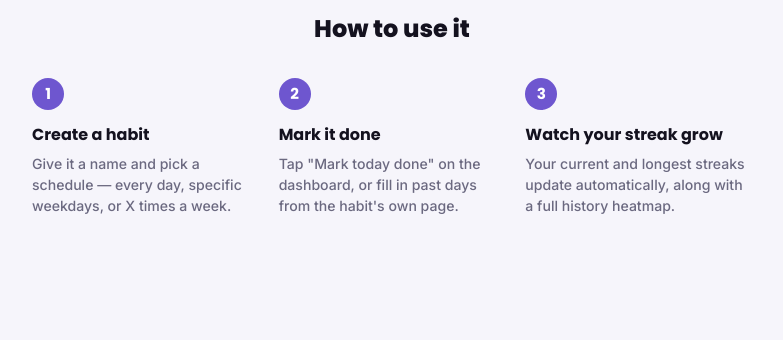
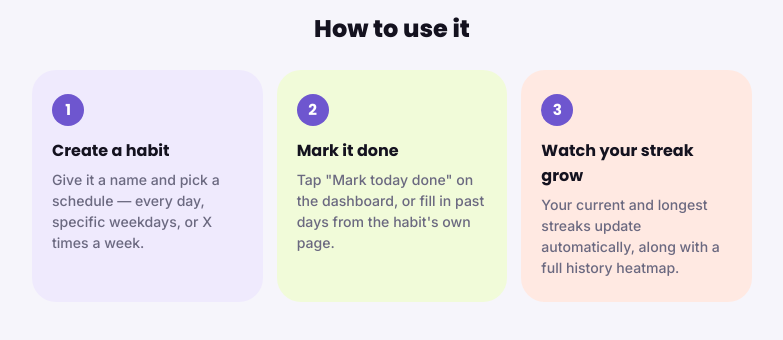
Before and after one commit to saraamir202216-prog/habit-tracker, a React (Vite) app in the folder frontend/: page / in a window 1280 px wide. Shown: the part 972-1312 px from the top of the page, without its empty margins (248-1031 px from the left). Before the commit the page ends 1288 px from the top, so only its background shows below. Built offline with nearby package versions, Linux system fonts and the light colour scheme; no server answers.

Commit message:
Fix mascot image path, remove underline, style how-it-works cards, fix dashboard card colors

```diff
--- a/frontend/src/index.css
+++ b/frontend/src/index.css
@@ -292,6 +292,11 @@ body {
 .auth-switch a {
   color: var(--purple);
   font-weight: 700;
+  text-decoration: none;
+}
+
+.auth-switch a:hover {
+  text-decoration: underline;
 }
 
 .page-loading,
@@ -757,13 +762,31 @@ body {
 .how-steps {
   display: grid;
   grid-template-columns: repeat(auto-fit, minmax(180px, 1fr));
-  gap: 20px;
+  gap: 14px;
   text-align: left;
 }
 
 .how-step {
   position: relative;
-  padding-top: 8px;
+  padding: 24px 20px;
+  border-radius: var(--radius-lg);
+  transition: transform 0.15s ease;
+}
+
+.how-step:hover {
+  transform: translateY(-4px);
+}
+
+.how-step:nth-child(1) {
+  background: var(--purple-tint);
+}
+
+.how-step:nth-child(2) {
+  background: #F1FBD9;
+}
+
+.how-step:nth-child(3) {
+  background: var(--coral-tint);
 }
 
 .how-step-num {
--- a/frontend/src/pages/Home.jsx
+++ b/frontend/src/pages/Home.jsx
@@ -44,7 +44,7 @@ export default function Home() {
       )}
 
       <img
-        src="/images/mascot.png"
+        src="/image/Healthy%20habit-amico.png"
         alt="Habit tracker mascot"
         className="home-hero-image"
       />
```
